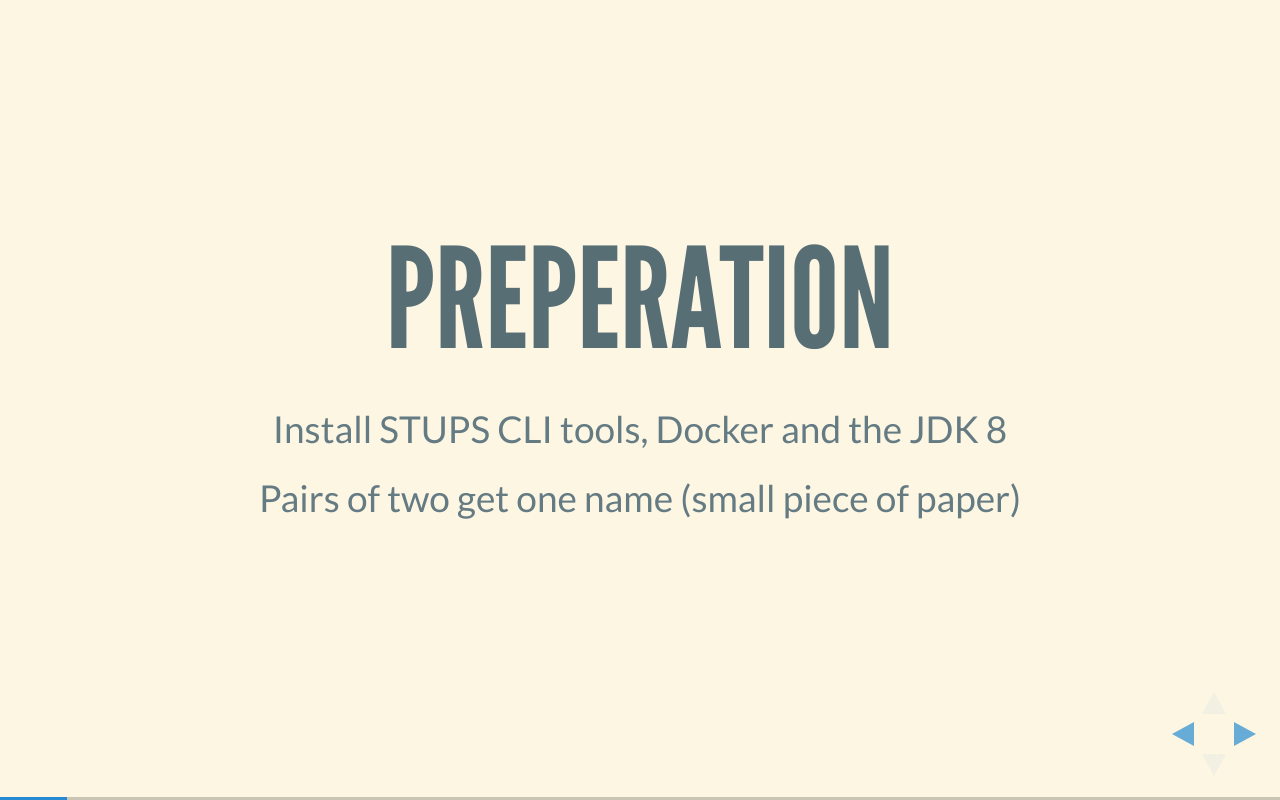
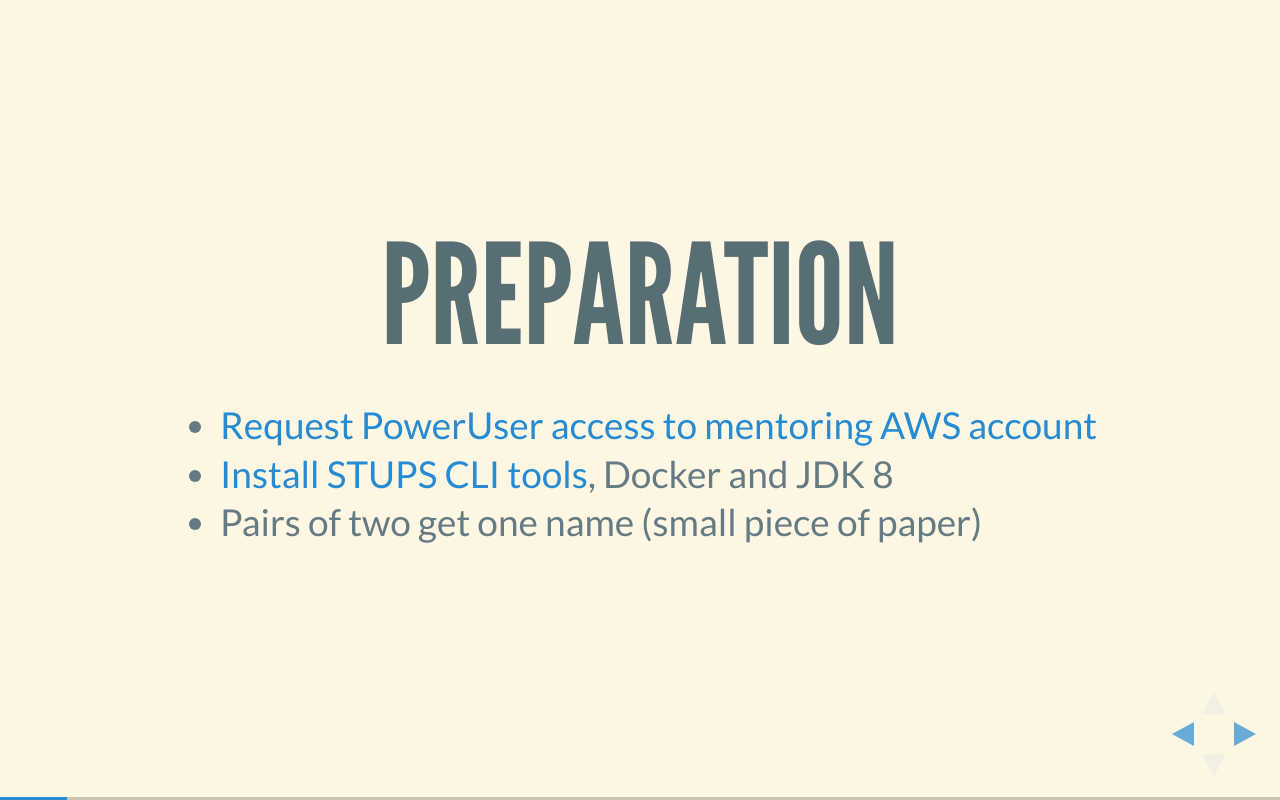
Before and after one commit to ChristianLohmann/stups-training, a plain HTML site: page slides/index.html in a window 1280 px wide. Both pictures are taken after a click on the button 1251 px from the left and 734 px from the top of the page. Drawn offline with Linux system fonts and the light colour scheme.

Commit message:
preparations

```diff
--- a/slides/index.html
+++ b/slides/index.html
@@ -31,9 +31,12 @@
       </p>
     </section>
     	<section>
-        <h1>Preperation</h1>
-        <p>Install STUPS CLI tools, Docker and the JDK 8</p>
-        <p>Pairs of two get one name (small piece of paper)</p>
+        <h1>Preparation</h1>
+        <ul>
+            <li><a href="https://zack.zalando.net/#/role-request?selected=cn%3DPowerUser,ou%3DRoles,ou%3Daws-mentoring-187355903146,ou%3DAWS,ou%3Dapps">Request PowerUser access to mentoring AWS account</a></li>
+            <li><a href="http://docs.stups.io/en/latest/user-guide/local-setup.html">Install STUPS CLI tools</a>, Docker and JDK 8</li>
+            <li>Pairs of two get one name (small piece of paper)</li>
+        </ul>
       </section>
     <section>
        <section>
```
